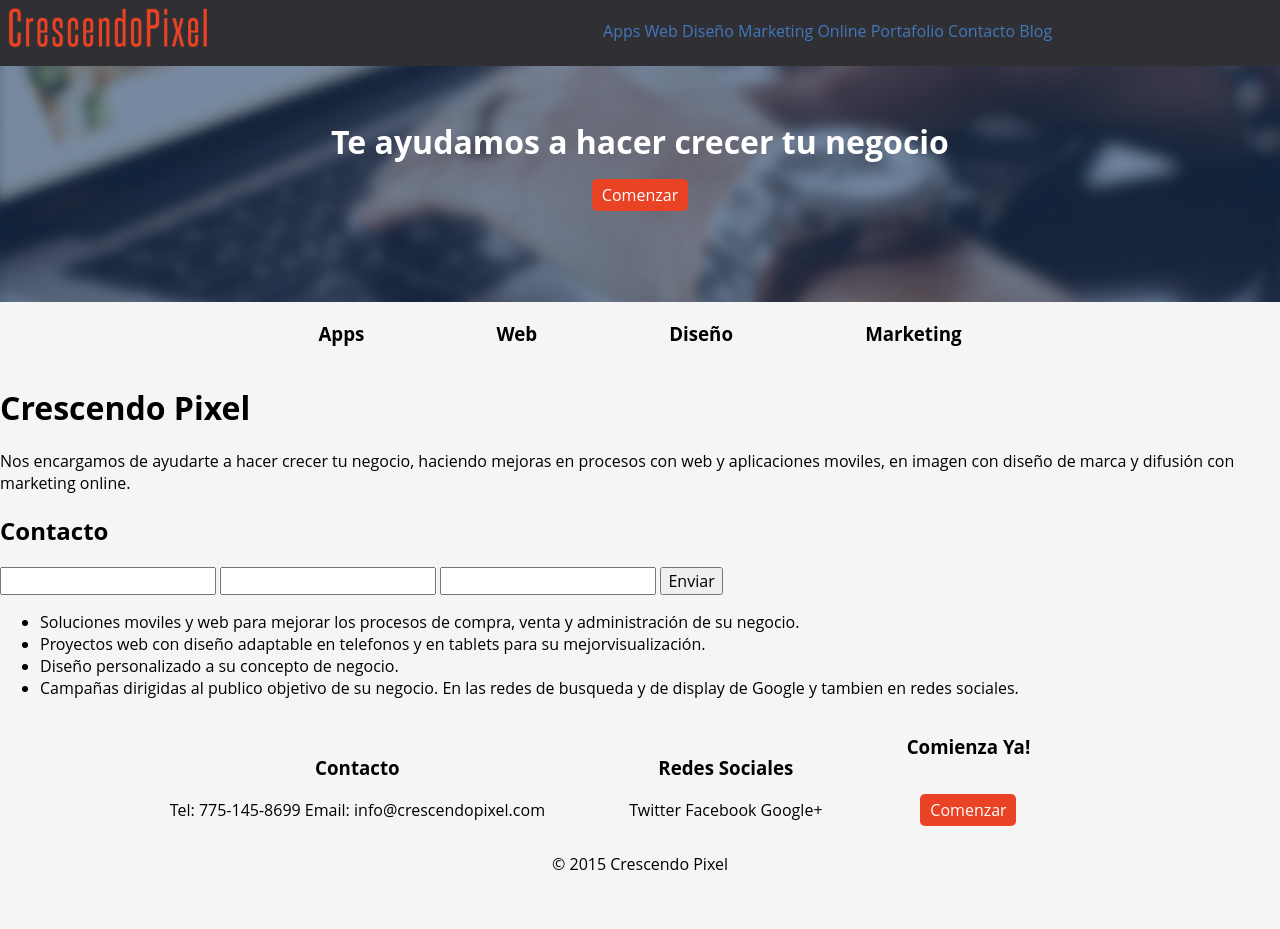
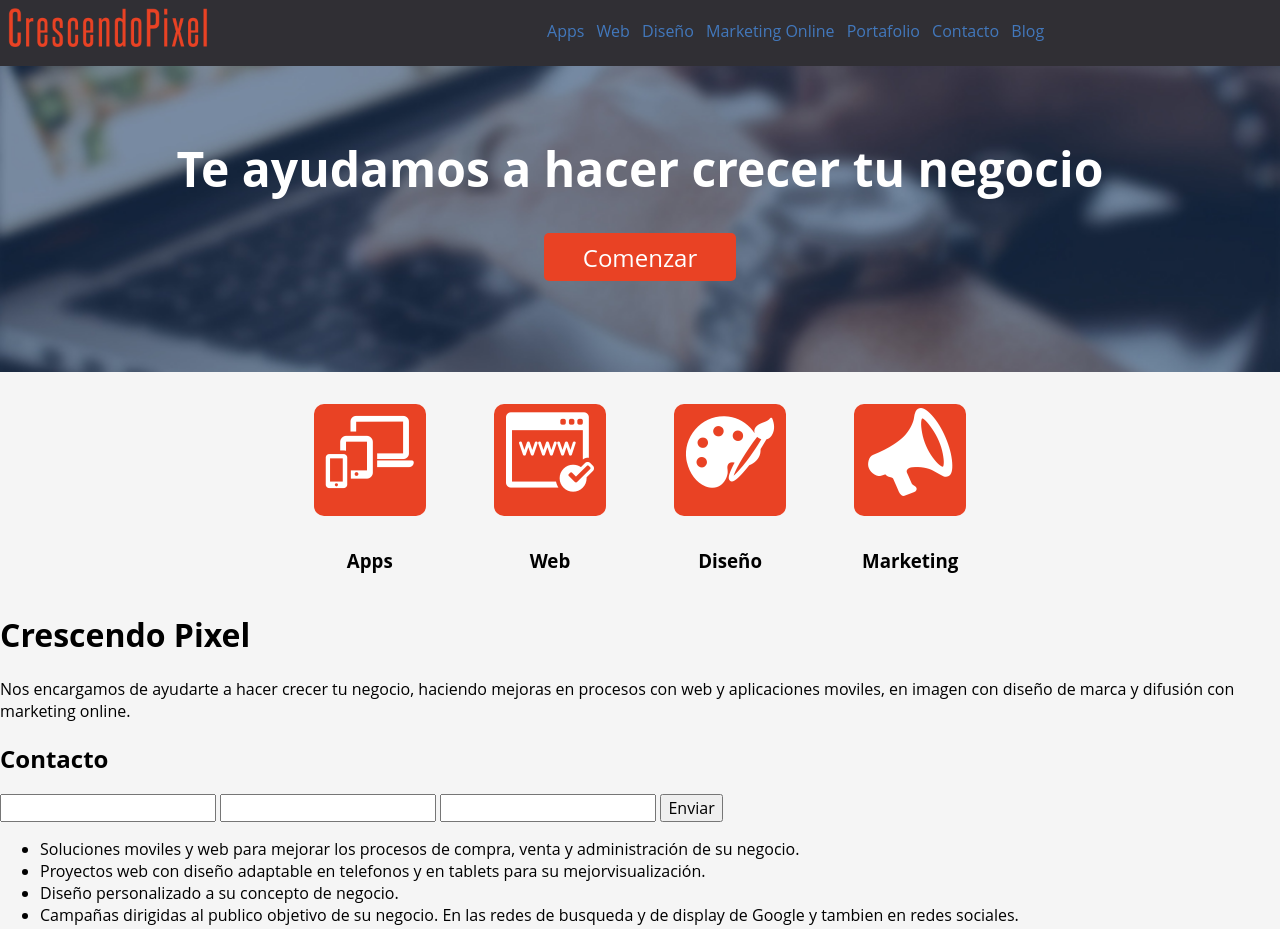
Before and after one commit to Sharmaz/CrescendoPixel, a plain HTML site: page templates/home.html in a window 1280 px wide. Shown: the top 929 px of the page. Before the commit the page ends 891 px from the top, so only its background shows below. Drawn offline with nearby package versions, Linux system fonts and the light colour scheme.

Commit message:
Agregado la sección de servicios con iconfonts adaptada para moviles

```diff
--- a/static/css/style.css
+++ b/static/css/style.css
@@ -21,6 +21,49 @@
 	/* Better Font Rendering =========== */
 	-webkit-font-smoothing: antialiased;
 	-moz-osx-font-smoothing: grayscale;
+}
+@font-face {
+	font-family: "Flaticon";
+	src: url("../fonts/flaticon.eot");
+	src: url("../fonts/flaticon.eot#iefix") format("embedded-opentype"),
+	url("../fonts/flaticon.woff") format("woff"),
+	url("../fonts/flaticon.ttf") format("truetype"),
+	url("../fonts/flaticon.svg") format("svg");
+	font-weight: normal;
+	font-style: normal;
+}../fonts/
+[class^="flaticon-"]:before, [class*=" flaticon-"]:before,
+[class^="flaticon-"]:after, [class*=" flaticon-"]:after {
+	font-family: Flaticon;
+        font-size: 20px;
+font-style: normal;
+margin-left: 20px;
+}.flaticon-check33:before {
+	content: "\e000";
+}
+.flaticon-facebook29:before {
+	content: "\e001";
+}
+.flaticon-google2:before {
+	content: "\e002";
+}
+.flaticon-loud7:before {
+	content: "\e003";
+}
+.flaticon-paint4:before {
+	content: "\e004";
+}
+.flaticon-rectangular4:before {
+	content: "\e005";
+}
+.flaticon-smartphone166:before {
+	content: "\e006";
+}
+.flaticon-twitter2:before {
+	content: "\e007";
+}
+.flaticon-website17:before {
+	content: "\e008";
 }
 
 
@@ -47,11 +90,11 @@
 
 	.navicon:after{
 		color: #e94224;
-		content: "\e9bd";
+			content: "\e9bd";
 		float: right;
 		font-family: 'icomoon';
 		font-size: 3rem;
-		margin: 0.2rem 2rem 0 0;
+		margin: 0.2rem 1.5rem 0 0;
 		text-decoration: none;
 		vertical-align: bottom;
 
@@ -106,7 +149,7 @@
 				border: none;
 				font-size: 1rem;
 				display: inline-block;
-				margin-right: 0.5Services
+				margin-right: 0.5rem;
 
 			}
 			.Menu-item a {
@@ -147,26 +190,97 @@
 			color: white;
 			height: 2rem;
 			margin-top: 1rem;
-			width: 6rem;
+			width: 8rem;
+
 
 		}
+@media screen and (min-width: 768px){
+	.Cta {
+		height: 300px;
+	}
+	.Cta-title {
+		font-size: 3rem;
+		margin-top: 1rem;
+	}
+	.Cta-button{
+		margin-top: 2rem;
+		width:12rem;
+		height: 3rem;
+		font-size: 1.5rem;
+	}
+}
 .Services{
 	text-align: center;
 	width: 100%;
 }
 	.Services-item{
 	display: inline-block;
-	margin: 0 4rem;
+	margin: 0 0.6rem;
 
 
 	}
 		.Services-title{
+		display: none;
+		}
+		.Services-icon{
+		background: #e94224;
+		width: 3.5rem;
+		height: 3.5rem;
+		margin: 2rem 0;
+		border-radius: 10px;
 
 		}
+		.Services-iconfont{
+			content: "\e006";
+			color: white;
+			display: block;
+			font-family: 'Flaticon';
+			font-size: 2.7rem;
+			text-decoration: none;
+			padding: 0 0.35rem 0.6rem 0.35rem;
 
+		}
+		.Services-iconfontApp:after{
+
+			content: "\e006";
+		}
+		.Services-iconfontWeb:after{
+			content: "\e008";
+
+		}
+		.Services-iconfontDesign:after{
+			content: "\e004";
+
+		}
+		.Services-iconfontMkt:after{
+			content: "\e003";
+
+		}
+@media screen and (min-width: 768px) {
+.Services-item{
+
+	margin: 0 2rem;
+
+
+	}
+		.Services-title{
+		display: block;
+		}
 		.Services-icon{
 
+		width: 7rem;
+		height: 7rem;
+		margin: 2rem 0;
+
+
 		}
+		.Services-iconfont{
+
+			font-size: 5.5rem;
+			padding-bottom: 1rem;
+
+		}
+}
 
 .Footer{
 	text-align: center;
--- a/templates/home.html
+++ b/templates/home.html
@@ -32,22 +32,22 @@
 	</section>
 	<section class="Services">
 		<article class="Services-item">
-			<span class="Services-icon"> </span>
+			<div class="Services-icon"><a href="#" class="Services-iconfont"><span class="Services-iconfontApp"></span></a> </div>
 			<h3 class="Services-title">Apps</h3>
 
 		</article>
 		<article class="Services-item">
-			<span class="Services-icon"> </span>
+			<div class="Services-icon"><a href="#" class="Services-iconfont"><span class="Services-iconfontWeb"></span></a> </div>
 			<h3 class="Services-title">Web</h3>
 
 		</article>
 		<article class="Services-item">
-			<span class="Services-icon"> </span>
+			<div class="Services-icon"><a href="#" class="Services-iconfont"><span class="Services-iconfontDesign"></span></a> </div>
 			<h3 class="Services-title">Diseño</h3>
 
 		</article>
 		<article class="Services-item">
-			<span class="Services-icon"> </span>
+			<div class="Services-icon"><a href="#" class="Services-iconfont"><span class="Services-iconfontMkt"></span></a> </div>
 			<h3 class="Services-title">Marketing</h3>
 
 		</article>
```
Also changed, not shown: static/fonts/flaticon.ttf (added), static/fonts/flaticon.woff (added), 2 other files.
